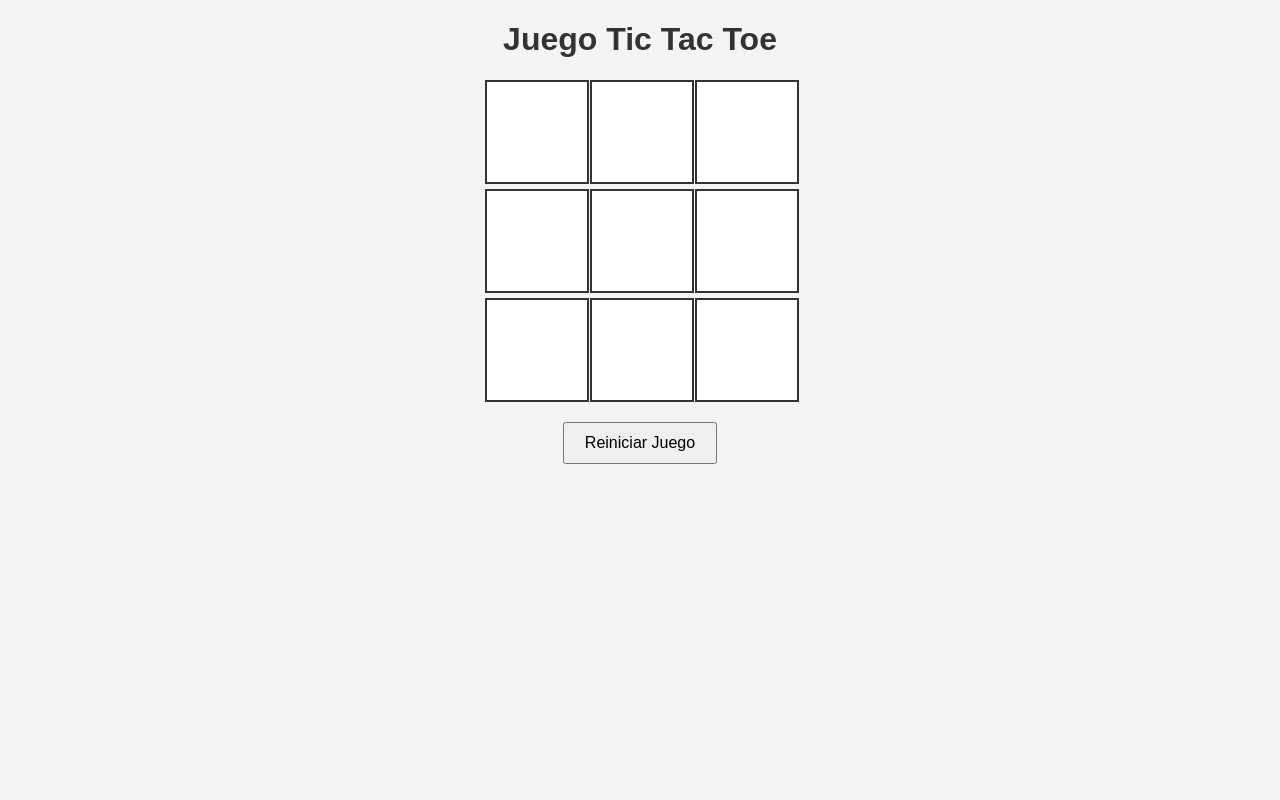
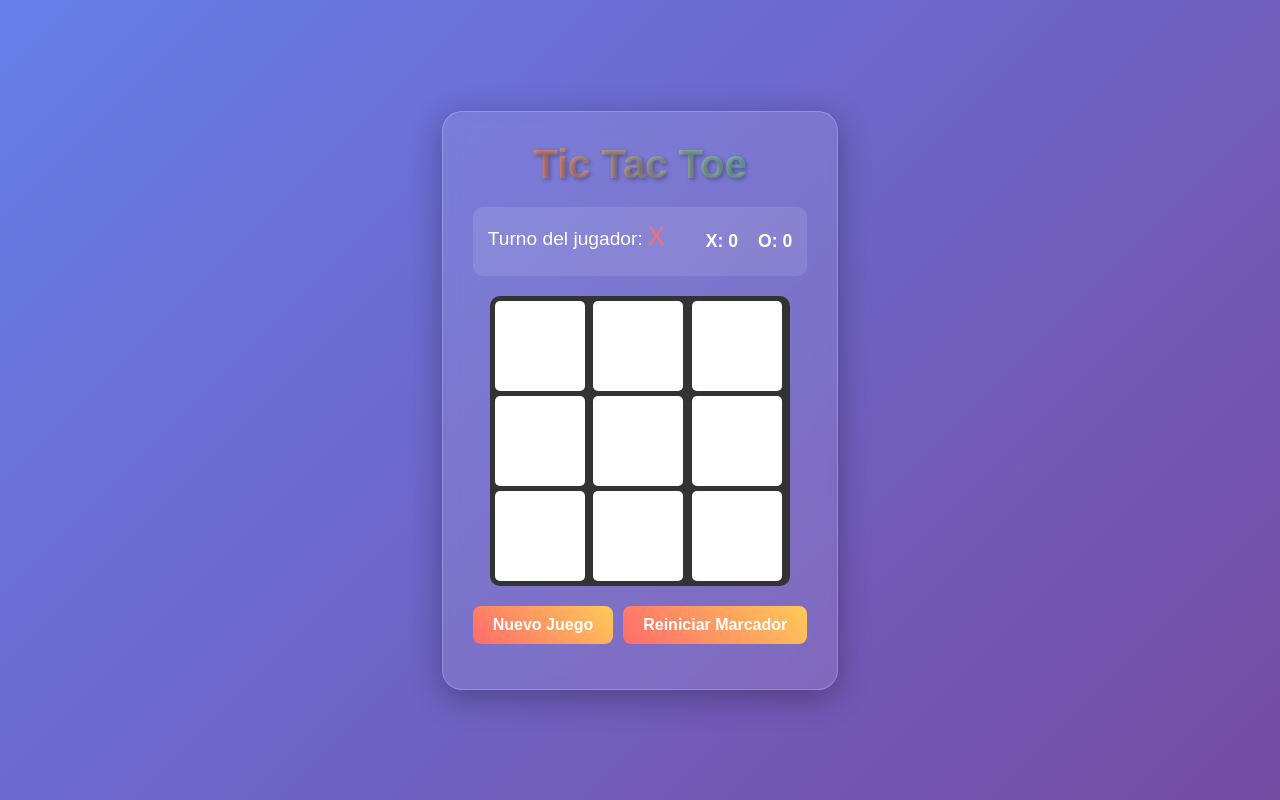
Before and after one commit to javidev021/tictactoe, a plain HTML site: page index.html in a window 1280 px wide. Drawn offline with Linux system fonts and the light colour scheme.

Commit message:
Se modifican archivos index, style y script. Y se realizan las pruebas operativas satisfactoriamente

```diff
--- a/index.html
+++ b/index.html
@@ -1,15 +1,46 @@
 <!DOCTYPE html>
 <html lang="es">
+
 <head>
   <meta charset="UTF-8">
   <meta name="viewport" content="width=device-width, initial-scale=1.0">
   <title>Tic Tac Toe</title>
-  <link rel="stylesheet" href="style.css">
+  <link rel="stylesheet" href="./style.css">
 </head>
+
 <body>
-  <h1>Juego Tic Tac Toe</h1>
-  <div id="board" class="board"></div>
-  <button id="reset">Reiniciar Juego</button>
-  <script src="script.js"></script>
+  <div class="game-container">
+    <h1>Tic Tac Toe</h1>
+    <div class="game-info">
+      <div class="player-turn">
+        Turno del jugador: <span id="current-player">X</span>
+      </div>
+      <div class="score">
+        <span>X: <span id="score-x">0</span></span>
+        <span>O: <span id="score-o">0</span></span>
+      </div>
+    </div>
+
+    <div class="game-board" id="game-board">
+      <div class="cell" data-index="0"></div>
+      <div class="cell" data-index="1"></div>
+      <div class="cell" data-index="2"></div>
+      <div class="cell" data-index="3"></div>
+      <div class="cell" data-index="4"></div>
+      <div class="cell" data-index="5"></div>
+      <div class="cell" data-index="6"></div>
+      <div class="cell" data-index="7"></div>
+      <div class="cell" data-index="8"></div>
+    </div>
+
+    <div class="game-controls">
+      <button id="reset-game">Nuevo Juego</button>
+      <button id="reset-score">Reiniciar Marcador</button>
+    </div>
+
+    <div class="game-status" id="game-status"></div>
+  </div>
+  <script src="./script.js"></script>
 </body>
+
 </html>
--- a/script.js
+++ b/script.js
@@ -1,61 +1,99 @@
-const board = document.getElementById("board");
-const resetBtn = document.getElementById("reset");
+const cells = document.querySelectorAll(".cell");
+const currentPlayerEl = document.getElementById("current-player");
+const statusEl = document.getElementById("game-status");
+const resetGameBtn = document.getElementById("reset-game");
+const resetScoreBtn = document.getElementById("reset-score");
+const scoreXEl = document.getElementById("score-x");
+const scoreOEl = document.getElementById("score-o");
 
 let currentPlayer = "X";
+let board = Array(9).fill("");
+let scoreX = 0;
+let scoreO = 0;
 let gameActive = true;
-let gameState = ["", "", "", "", "", "", "", "", ""];
 
-function createBoard() {
-  board.innerHTML = "";
-  gameState.forEach((cell, index) => {
-    const div = document.createElement("div");
-    div.classList.add("cell");
-    div.dataset.index = index;
-    div.addEventListener("click", handleClick);
-    div.textContent = cell;
-    board.appendChild(div);
-  });
-}
+const winningCombinations = [
+  [0, 1, 2],
+  [3, 4, 5],
+  [6, 7, 8],
+  [0, 3, 6],
+  [1, 4, 7],
+  [2, 5, 8],
+  [0, 4, 8],
+  [2, 4, 6],
+];
 
 function handleClick(e) {
   const index = e.target.dataset.index;
-  if (gameState[index] !== "" || !gameActive) return;
+  if (board[index] !== "" || !gameActive) return;
 
-  gameState[index] = currentPlayer;
+  board[index] = currentPlayer;
   e.target.textContent = currentPlayer;
-  e.target.classList.add("taken");
 
   if (checkWin()) {
-    alert(`Jugador ${currentPlayer} gana!`);
+    statusEl.textContent = `Jugador ${currentPlayer} gana!`;
+    highlightWinner();
+    updateScore();
     gameActive = false;
     return;
   }
 
-  if (!gameState.includes("")) {
-    alert("Empate!");
+  if (board.every((cell) => cell !== "")) {
+    statusEl.textContent = "Empate!";
     gameActive = false;
     return;
   }
 
   currentPlayer = currentPlayer === "X" ? "O" : "X";
+  currentPlayerEl.textContent = currentPlayer;
 }
 
 function checkWin() {
-  const winConditions = [
-    [0,1,2],[3,4,5],[6,7,8], // filas
-    [0,3,6],[1,4,7],[2,5,8], // columnas
-    [0,4,8],[2,4,6]          // diagonales
-  ];
-  return winConditions.some(condition =>
-    condition.every(index => gameState[index] === currentPlayer)
-  );
+  return winningCombinations.some((combination) => {
+    return combination.every((index) => board[index] === currentPlayer);
+  });
 }
 
-resetBtn.addEventListener("click", () => {
-  gameState = ["", "", "", "", "", "", "", "", ""];
+function highlightWinner() {
+  winningCombinations.forEach((combination) => {
+    if (combination.every((index) => board[index] === currentPlayer)) {
+      combination.forEach((index) => {
+        cells[index].classList.add("winner");
+      });
+    }
+  });
+}
+
+function updateScore() {
+  if (currentPlayer === "X") {
+    scoreX++;
+    scoreXEl.textContent = scoreX;
+  } else {
+    scoreO++;
+    scoreOEl.textContent = scoreO;
+  }
+}
+
+function resetGame() {
+  board = Array(9).fill("");
+  cells.forEach((cell) => {
+    cell.textContent = "";
+    cell.classList.remove("winner");
+  });
+  currentPlayer = "X";
+  currentPlayerEl.textContent = currentPlayer;
+  statusEl.textContent = "";
   gameActive = true;
-  currentPlayer = "X";
-  createBoard();
-});
+}
 
-createBoard();
+function resetScore() {
+  scoreX = 0;
+  scoreO = 0;
+  scoreXEl.textContent = scoreX;
+  scoreOEl.textContent = scoreO;
+  resetGame();
+}
+
+cells.forEach((cell) => cell.addEventListener("click", handleClick));
+resetGameBtn.addEventListener("click", resetGame);
+resetScoreBtn.addEventListener("click", resetScore);
--- a/style.css
+++ b/style.css
@@ -1,38 +1,130 @@
+* {
+  margin: 0;
+  padding: 0;
+  box-sizing: border-box;
+}
+
 body {
-  font-family: Arial, sans-serif;
+  font-family: 'Arial', sans-serif;
+  background: linear-gradient(135deg, #667eea 0%, #764ba2 100%);
+  min-height: 100vh;
+  display: flex;
+  justify-content: center;
+  align-items: center;
+  color: white;
+}
+
+.game-container {
   text-align: center;
-  background: #f4f4f4;
+  background: rgba(255, 255, 255, 0.1);
+  -webkit-backdrop-filter: blur(10px);
+  backdrop-filter: blur(10px);
+  border-radius: 20px;
+  padding: 30px;
+  box-shadow: 0 8px 32px rgba(0, 0, 0, 0.3);
+  border: 1px solid rgba(255, 255, 255, 0.2);
 }
 
 h1 {
+  font-size: 2.5em;
+  margin-bottom: 20px;
+  text-shadow: 2px 2px 4px rgba(0, 0, 0, 0.3);
+  background: linear-gradient(45deg, #ff6b6b, #4ecdc4);
+  -webkit-background-clip: text;
+  -webkit-text-fill-color: transparent;
+  background-clip: text;
+}
+
+.game-info {
+  display: flex;
+  justify-content: space-between;
+  align-items: center;
+  margin-bottom: 20px;
+  padding: 15px;
+  background: rgba(255, 255, 255, 0.1);
+  border-radius: 10px;
+}
+
+.player-turn {
+  font-size: 1.2em;
+  margin-bottom: 10px;
+}
+
+#current-player {
+  color: #ff6b6b;
+  font-size: 1.3em;
+}
+
+.score {
+  display: flex;
+  gap: 20px;
+  font-size: 1.1em;
+  font-weight: bold;
+}
+
+.game-board {
+  display: grid;
+  grid-template-columns: repeat(3, 1fr);
+  grid-gap: 5px;
+  max-width: 300px;
+  margin: 0 auto 20px;
+  background: #333;
+  padding: 5px;
+  border-radius: 10px;
+}
+
+.cell {
+  width: 90px;
+  height: 90px;
+  background: white;
+  display: flex;
+  justify-content: center;
+  align-items: center;
+  font-size: 2em;
+  font-weight: bold;
+  cursor: pointer;
+  transition: all 0.3s ease;
+  border-radius: 5px;
   color: #333;
 }
 
-.board {
-  display: grid;
-  grid-template-columns: repeat(3, 100px);
-  grid-gap: 5px;
-  justify-content: center;
-  margin: 20px auto;
+.cell:hover {
+  background: #f0f0f0;
+  transform: scale(1.05);
 }
 
-.cell {
-  width: 100px;
-  height: 100px;
-  background: white;
-  border: 2px solid #333;
-  font-size: 2rem;
-  display: flex;
-  align-items: center;
-  justify-content: center;
-  cursor: pointer;
+.winner {
+  background: #4ecdc4 !important;
+  color: white !important;
+  transform: scale(1.1);
 }
 
-.cell.taken {
-  cursor: not-allowed;
+.game-controls {
+  display: flex;
+  justify-content: center;
+  gap: 10px;
+  margin-bottom: 15px;
 }
+
 button {
   padding: 10px 20px;
-  font-size: 1rem;
+  border: none;
+  border-radius: 8px;
+  background: linear-gradient(45deg, #ff6b6b, #feca57);
+  color: white;
+  font-size: 1em;
+  font-weight: bold;
   cursor: pointer;
+  transition: all 0.3s ease;
 }
+
+button:hover {
+  transform: translateY(-2px);
+  box-shadow: 0 5px 15px rgba(0, 0, 0, 0.2);
+}
+
+.game-status {
+  font-size: 1.2em;
+  margin-top: 15px;
+  font-weight: bold;
+}
```
